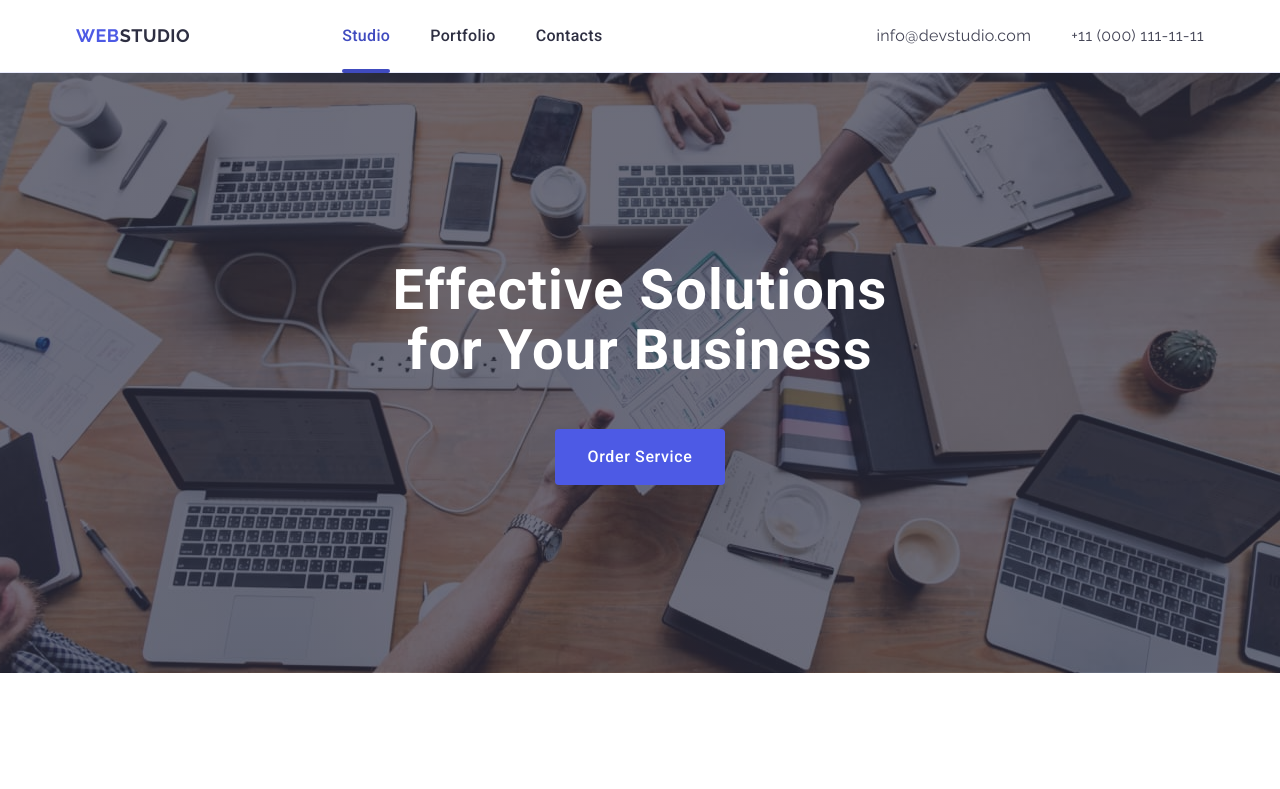
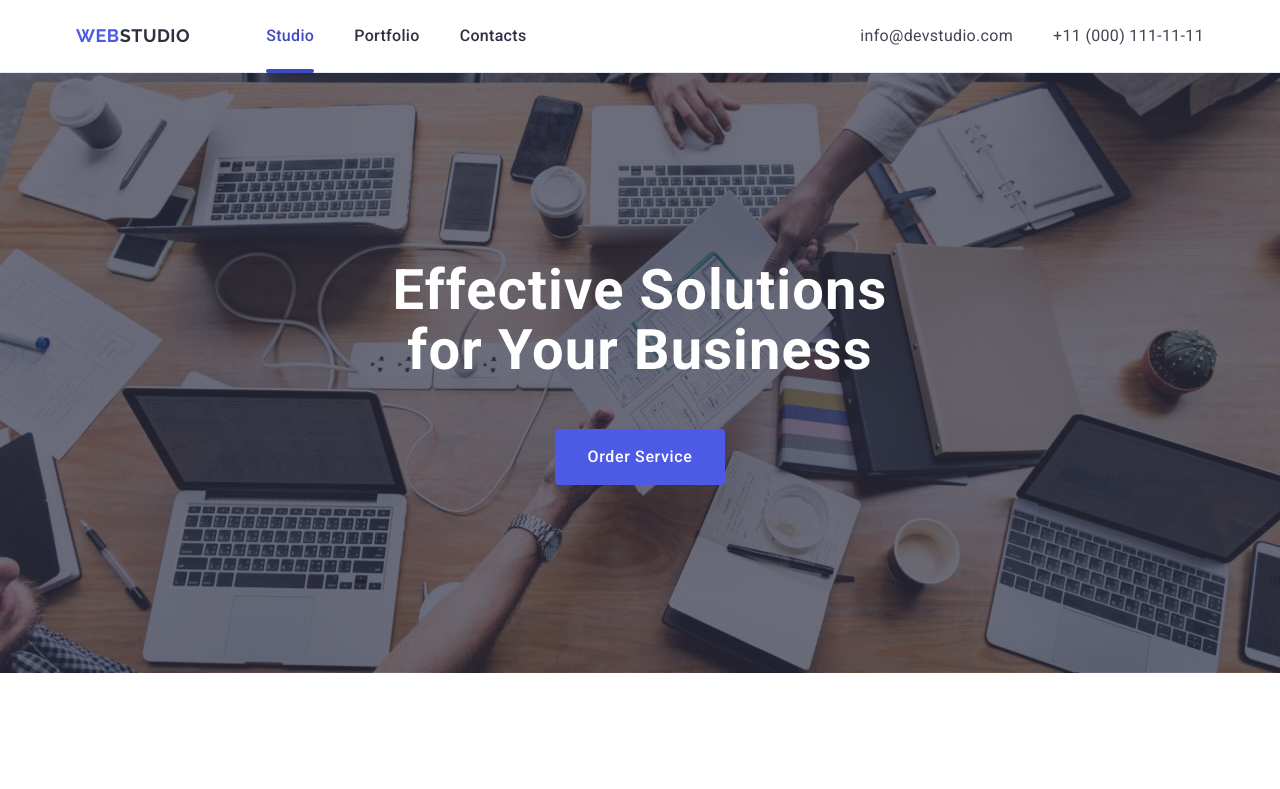
Before and after one commit to veronika-musiienko/goit-markup-hw-04, a plain HTML site: page index.html in a window 1280 px wide. Shown: the top 789 px of the page. Drawn offline with nearby package versions, Linux system fonts and the light colour scheme.

Commit message:
add changes styles.css

```diff
--- a/css/styles.css
+++ b/css/styles.css
@@ -5,9 +5,6 @@ body {
 }
 
 .header {
-    font-family: "Raleway", sans-serif;
-    background-color: #FFFFFF;
-    color: #FFFFFF;
     border-bottom: 1px solid #e7e9fc;
     box-shadow:
     0px 2px 1px rgba(46, 47, 66, 0.08),
@@ -47,7 +44,6 @@ body {
     gap: 40px;
     list-style: none;
     margin: 0;
-    padding-left: 76px;
 }
 
 .nav-link {
@@ -480,7 +476,6 @@ box-shadow:
     font-size: 20px;
     line-height: 1.2;
     letter-spacing: 0.02em;
-    margin-top: 32px;
     margin-bottom: 8px
 }
 
@@ -488,7 +483,6 @@ box-shadow:
     font-size: 16px;
     line-height: 1.5;
     letter-spacing: 0.02em;
-   margin-top: 8px;
 }
 
 .portfolio-item:hover .overlay {
```
